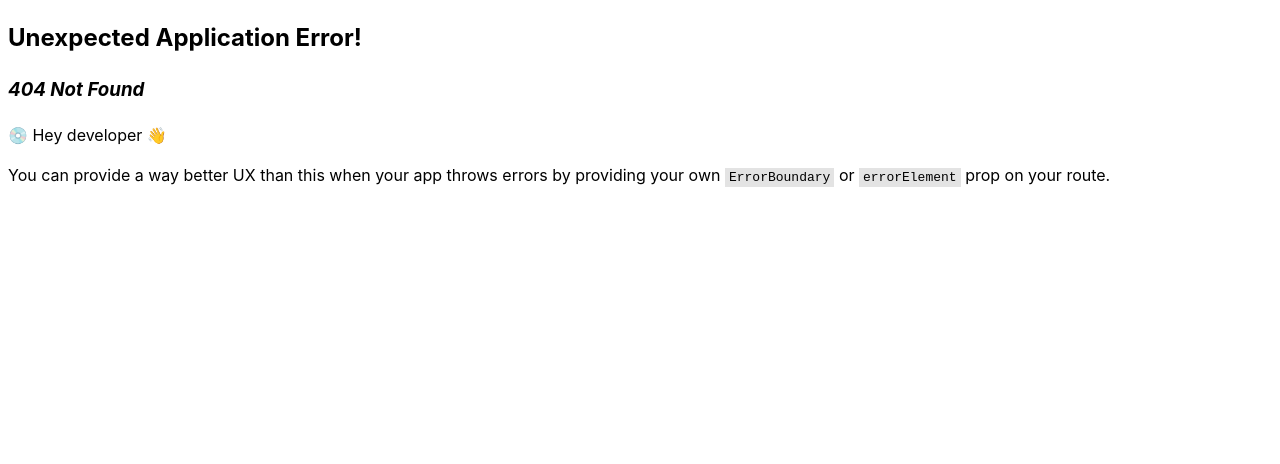
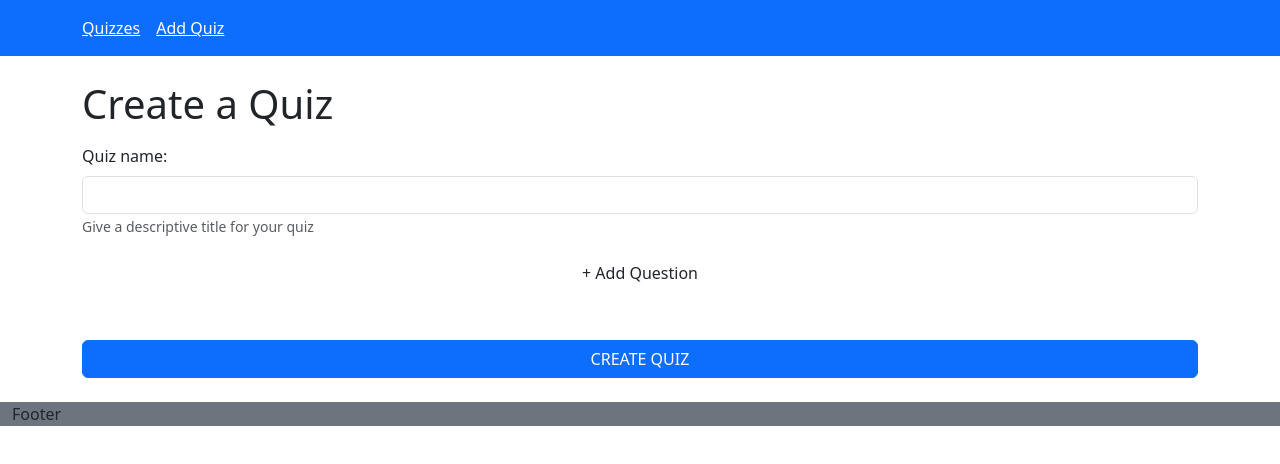
Before and after one commit to jasmingubeljic/jQuiz, a React (Vite) app: page /add in a window 1280 px wide. Before the commit this address had no page. Shown: the top 464 px of the page. Built offline with nearby package versions, Linux system fonts and the light colour scheme.

Commit message:
feat: create quiz flow

```diff
--- a/package.json
+++ b/package.json
@@ -10,9 +10,12 @@
     "preview": "vite preview"
   },
   "dependencies": {
+    "bootstrap": "^5.3.3",
     "react": "^19.0.0",
+    "react-bootstrap": "^2.10.9",
     "react-dom": "^19.0.0",
     "react-router-dom": "^7.1.5",
+    "uuid": "^11.0.5",
     "zustand": "^5.0.3"
   },
   "devDependencies": {
--- a/src/App.css
+++ b/src/App.css
@@ -1,3 +1,3 @@
-#root {
+/* #root {
   max-width: 1280px;
-}
+} */
--- a/src/components/AddQuiz/AddQuiz.jsx
+++ b/src/components/AddQuiz/AddQuiz.jsx
@@ -1,3 +1,154 @@
+import { Col, Row, Stack } from "react-bootstrap";
+import Container from "react-bootstrap/Container";
+import Form from "react-bootstrap/Form";
+import FloatingLabel from "react-bootstrap/FloatingLabel";
+import FormSelect from "react-bootstrap/FormSelect";
+import Modal from "react-bootstrap/Modal";
+import Button from "react-bootstrap/Button";
+import useQuiz from "../../hooks/useQuiz";
+
 export default function AddQuiz() {
-  return <p>Add Quiz</p>;
+  const {
+    questions,
+    updateQuestions,
+    createQuiz,
+    validated,
+    showModal,
+    setShowModal,
+  } = useQuiz();
+
+  return (
+    <Container>
+      <Row>
+        <Col>
+          <h1 className="mb-3">Create a Quiz</h1>
+          <Form onSubmit={createQuiz} noValidate validated={validated}>
+            <Form.Group className="mb-3">
+              <Form.Label>Quiz name:</Form.Label>
+              <Form.Control required type="text" name="title"></Form.Control>
+              <Form.Text className="text-muted">
+                Give a descriptive title for your quiz
+              </Form.Text>
+            </Form.Group>
+            <div>
+              {questions.map((q, index) => {
+                return (
+                  <Stack key={index}>
+                    <h2>
+                      {index + 1}. {q.question}
+                    </h2>
+                    <ul>
+                      {q.answers?.map((a, index) => (
+                        <li key={index}>{a}</li>
+                      ))}
+                    </ul>
+                  </Stack>
+                );
+              })}
+            </div>
+            <Stack direction="vertical" className="gap-5">
+              <Button variant="text" onClick={() => setShowModal(true)}>
+                + Add Question
+              </Button>
+              <Button type="submit">CREATE QUIZ</Button>
+            </Stack>
+          </Form>
+
+          <Modal
+            show={showModal}
+            size="lg"
+            onHide={() => {
+              setShowModal(false);
+            }}
+          >
+            <Form onSubmit={updateQuestions} noValidate validated={validated}>
+              <Modal.Header closeButton>
+                <Modal.Title>Add Question</Modal.Title>
+              </Modal.Header>
+              <Modal.Body>
+                <Form.Group className="mb-3">
+                  <Form.Label>Question:</Form.Label>
+                  <Form.Control
+                    required
+                    as="textarea"
+                    rows={3}
+                    name="question"
+                  ></Form.Control>
+                  <Form.Text className="text-muted">
+                    Give a clear question
+                  </Form.Text>
+                </Form.Group>
+
+                <Form.Group className="mb-3">
+                  <FloatingLabel controlId="floatingInput" label="Answer 1">
+                    <Form.Control
+                      required
+                      type="text"
+                      name="answer_1"
+                    ></Form.Control>{" "}
+                  </FloatingLabel>
+                </Form.Group>
+
+                <Form.Group className="mb-3">
+                  <FloatingLabel controlId="floatingInput" label="Answer 2">
+                    <Form.Control
+                      required
+                      type="text"
+                      name="answer_2"
+                    ></Form.Control>
+                  </FloatingLabel>
+                  {/* <Form.Text className="text-muted"></Form.Text> */}
+                </Form.Group>
+
+                <Form.Group className="mb-3">
+                  <FloatingLabel
+                    controlId="floatingInput"
+                    label="Answer 3 (optional)"
+                  >
+                    <Form.Control type="text" name="answer_3"></Form.Control>
+                  </FloatingLabel>
+                  {/* <Form.Text className="text-muted"></Form.Text> */}
+                </Form.Group>
+
+                <Form.Group className="mb-3">
+                  <FloatingLabel
+                    controlId="floatingInput"
+                    label="Answer 4 (optional)"
+                  >
+                    <Form.Control type="text" name="answer_4"></Form.Control>
+                  </FloatingLabel>
+                  {/* <Form.Text className="text-muted"></Form.Text> */}
+                </Form.Group>
+
+                <Form.Group className="mb-3">
+                  <FloatingLabel
+                    controlId="floatingInput"
+                    label="Select correct answer for the question"
+                  >
+                    <FormSelect
+                      aria-label="Correct answer"
+                      name="correctAnswerIndex"
+                    >
+                      <option value="0">Answer 1</option>
+                      <option value="1">Answer 2</option>
+                      <option value="2">Answer 3</option>
+                      <option value="3">Answer 4</option>
+                    </FormSelect>
+                  </FloatingLabel>
+                </Form.Group>
+              </Modal.Body>
+              <Modal.Footer>
+                <Button variant="secondary" onClick={() => setShowModal(false)}>
+                  Close
+                </Button>
+                <Button variant="primary" type="submit">
+                  Save Changes
+                </Button>
+              </Modal.Footer>
+            </Form>
+          </Modal>
+        </Col>
+      </Row>
+    </Container>
+  );
 }
--- a/src/components/Footer/Footer.jsx
+++ b/src/components/Footer/Footer.jsx
@@ -1,3 +1,12 @@
+import { Col, Row } from "react-bootstrap";
+import Container from "react-bootstrap/Container";
+
 export default function Footer() {
-  return <p>Footer</p>;
+  return (
+    <Container fluid className="mt-4 bg-secondary">
+      <Row>
+        <Col>Footer</Col>
+      </Row>
+    </Container>
+  );
 }
--- a/src/components/Header/Header.jsx
+++ b/src/components/Header/Header.jsx
@@ -1,5 +1,10 @@
 import Navigation from "../Navigation/Navigation";
+import Container from "react-bootstrap/Container";
 
 export default function Header() {
-  return <Navigation />;
+  return (
+    <Container fluid className="bg-primary py-3 mb-4">
+      <Navigation />
+    </Container>
+  );
 }
--- a/src/components/Navigation/Navigation.jsx
+++ b/src/components/Navigation/Navigation.jsx
@@ -1,3 +1,22 @@
+import { Col, Row, Stack } from "react-bootstrap";
+import Container from "react-bootstrap/Container";
+import { Link } from "react-router-dom";
+
 export default function Navigation() {
-  return <p>Navigation</p>;
+  return (
+    <Container>
+      <Row>
+        <Col>
+          <Stack direction="horizontal" className="gap-3">
+            <Link to="/" className="text-white">
+              Quizzes
+            </Link>
+            <Link to="/add" className="text-white">
+              Add Quiz
+            </Link>
+          </Stack>
+        </Col>
+      </Row>
+    </Container>
+  );
 }
--- /dev/null
+++ b/src/hooks/useQuiz.js
@@ -0,0 +1,86 @@
+import { useState, useCallback } from "react";
+import { useNavigate } from "react-router-dom";
+import { v4 as uuidv4 } from "uuid";
+import useStore from "../store/useStore";
+
+export default function useQuiz() {
+  const [questions, setQuestions] = useState([]);
+  const [validated, setValidated] = useState(false);
+  const [showModal, setShowModal] = useState(false);
+  const { addQuiz } = useStore();
+  const navigate = useNavigate();
+
+  const onValidateHandler = (event) => {
+    const form = event.currentTarget;
+    if (form.checkValidity() === false) {
+      event.preventDefault();
+      event.stopPropagation();
+    }
+    setValidated(true);
+    if (!form.checkValidity()) {
+      return false;
+    } else {
+      return true;
+    }
+  };
+
+  const updateQuestions = useCallback((e) => {
+    e.preventDefault();
+    const valid = onValidateHandler(e);
+    if (!valid) return;
+    const {
+      question,
+      answer_1,
+      answer_2,
+      answer_3,
+      answer_4,
+      correctAnswerIndex,
+    } = event.target;
+    const questionObj = {};
+    if (
+      question.value.trim() &&
+      answer_1.value.trim() &&
+      answer_2.value.trim() &&
+      correctAnswerIndex.value
+    ) {
+      questionObj["question"] = question.value.trim();
+      questionObj["answers"] = [answer_1.value.trim(), answer_2.value.trim()];
+      questionObj["correctAnswerIndex"] = correctAnswerIndex.value.trim();
+
+      if (answer_3.value.trim()) {
+        questionObj["answers"].push(answer_3.value.trim());
+      }
+      if (answer_4.value.trim()) {
+        questionObj["answers"].push(answer_4.value.trim());
+      }
+      setQuestions((prevState) => {
+        return [...prevState, questionObj];
+      });
+      setShowModal(false);
+    }
+  }, []);
+
+  const createQuiz = useCallback(
+    (e) => {
+      e.preventDefault();
+      const valid = onValidateHandler(e);
+      if (!valid || questions.length === 0) return;
+      const quiz = {};
+      quiz["id"] = uuidv4();
+      quiz["title"] = e.target.title.value.trim();
+      quiz["questions"] = questions;
+      addQuiz(quiz);
+      navigate("/");
+    },
+    [questions, addQuiz, navigate]
+  );
+
+  return {
+    questions,
+    updateQuestions,
+    createQuiz,
+    validated,
+    showModal,
+    setShowModal,
+  };
+}
--- a/src/main.jsx
+++ b/src/main.jsx
@@ -2,6 +2,7 @@ import { StrictMode } from "react";
 import { createRoot } from "react-dom/client";
 import "./index.css";
 import App from "./App.jsx";
+import "bootstrap/dist/css/bootstrap.min.css";
 
 createRoot(document.getElementById("root")).render(
   <StrictMode>
--- /dev/null
+++ b/src/pages/Homepage/Homepage.jsx
@@ -0,0 +1,26 @@
+import { Button, Stack } from "react-bootstrap";
+import useStore from "../../store/useStore";
+import { useNavigate } from "react-router-dom";
+
+export default function Homepage() {
+  const { quizzes } = useStore();
+  const navigate = useNavigate();
+
+  return (
+    <ul>
+      {quizzes.map((q, index) => (
+        <li key={index}>
+          <Stack direction="horizontal" className="gap-3">
+            {q.title}{" "}
+            <Button
+              variant="secondary"
+              onClick={() => navigate("/quizzes/" + q.id + "?edit=true")}
+            >
+              Edit
+            </Button>
+          </Stack>
+        </li>
+      ))}
+    </ul>
+  );
+}
--- a/src/store/useStore.js
+++ b/src/store/useStore.js
@@ -1,10 +1,10 @@
 import { create } from "zustand";
-// import { persist, createJSONStorage } from "zustand/middleware";
+import { persist, createJSONStorage } from "zustand/middleware";
 
 const useStore = create(
-  // persist(
+  persist(
     (set) => ({
-    quizzes: [{ id: "1", title: "default quiz title" }],
+      quizzes: [],
       addQuiz: (payload) => {
         set((state) => {
           const s = state.quizzes;
@@ -28,12 +28,12 @@ const useStore = create(
           return { quizzes: s };
         });
       },
-  })
-  // {
-  //   name: "quizzes",
-  //   storage: createJSONStorage(() => localStorage),
-  // }
+    }),
+    {
+      name: "quizzes",
+      storage: createJSONStorage(() => localStorage),
+    }
+  )
 );
-// );
 
 export default useStore;
```
Also changed, not shown: src/App.jsx (+6 -1 lines), 1 other file (tests, documents, lock files or other folders). Lines whose indentation alone changed are shown as unchanged.
